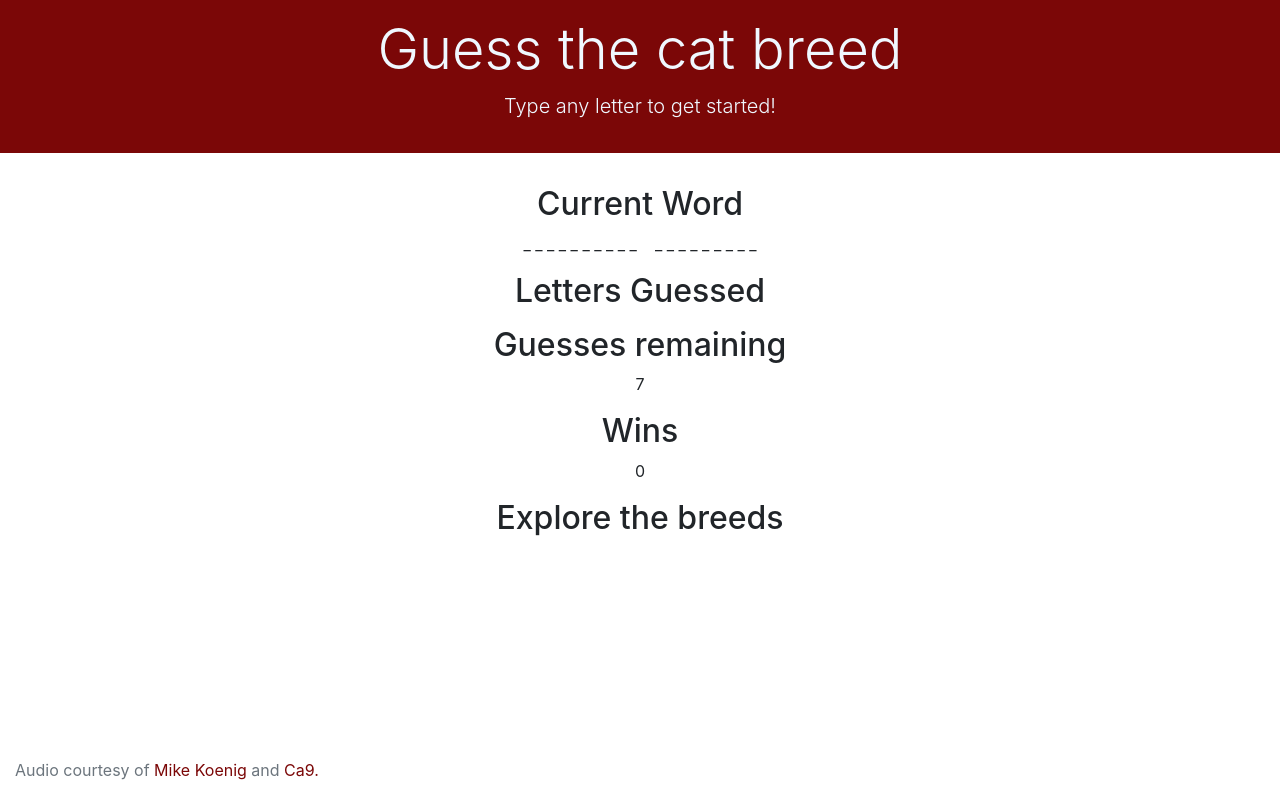
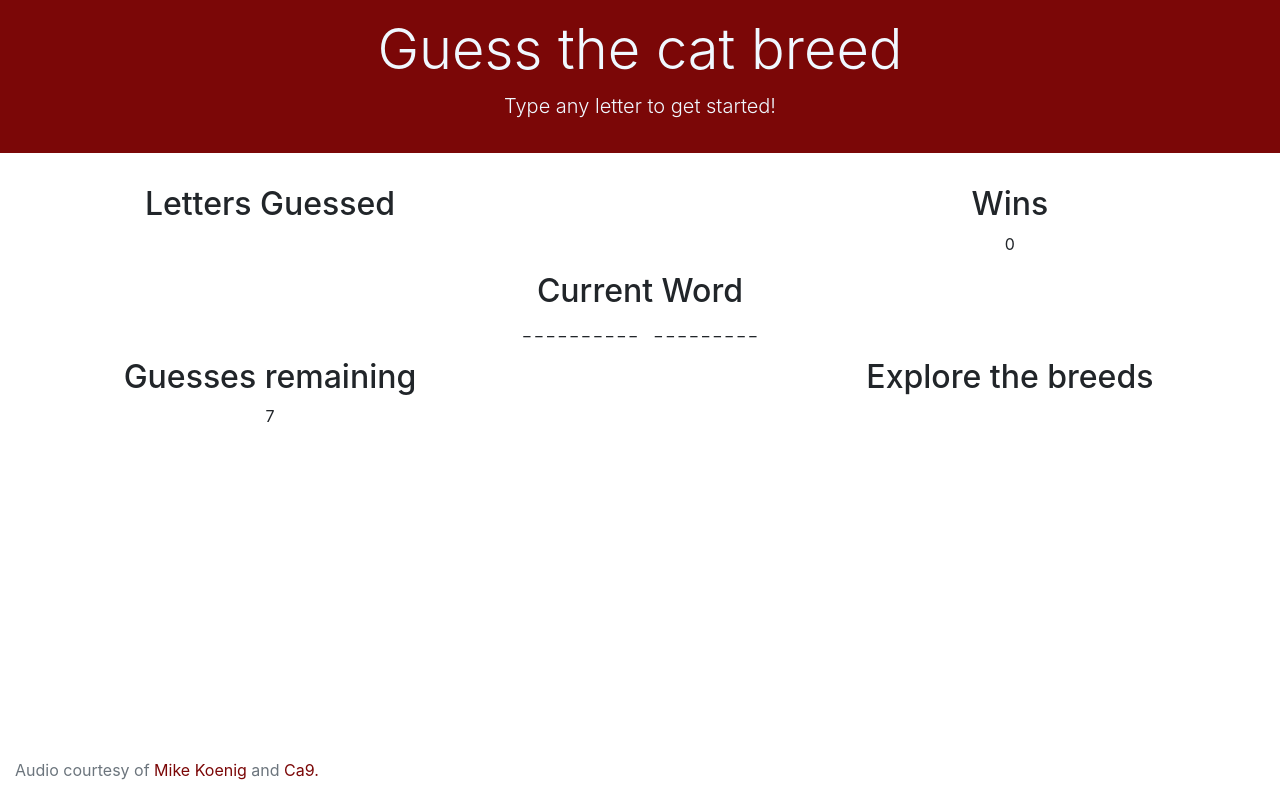
Before and after one commit to kanikas01/Word-Guess-Game, a plain HTML site: page index.html in a window 1280 px wide. Drawn offline with nearby package versions, Linux system fonts and the light colour scheme.

Commit message:
Add basic css grid

```diff
--- a/assets/css/main.css
+++ b/assets/css/main.css
@@ -32,3 +32,42 @@ a:hover {
   color: #7b0707;
   text-decoration: underline;
 }
+
+.inner-container {
+  display: grid;
+  grid-template-columns: 33.33% 33.33% 33.33%;
+  grid-template-rows: 33.33% 33.33% 33.33%;
+}
+
+#letters-guessed-div {
+  grid-column-start: 1;
+  grid-column-end: 2;
+
+  grid-row-start: 1;
+  grid-row-end: 2;
+}
+
+#wins-div {
+  grid-column-start: 3;
+  grid-row-start: 1;
+}
+
+#current-word-div {
+  grid-column-start: 2;
+  grid-column-end: 3;
+
+  grid-row-start: 2;
+  grid-row-end: 3;
+}
+
+#guesses-remaining-div {
+  grid-column-start: 1;
+  grid-column-end: 2;
+
+  grid-row-start: 3;
+}
+
+#cat-info-div {
+  grid-column-start: 3;
+  grid-row-start: 3;
+}
```
